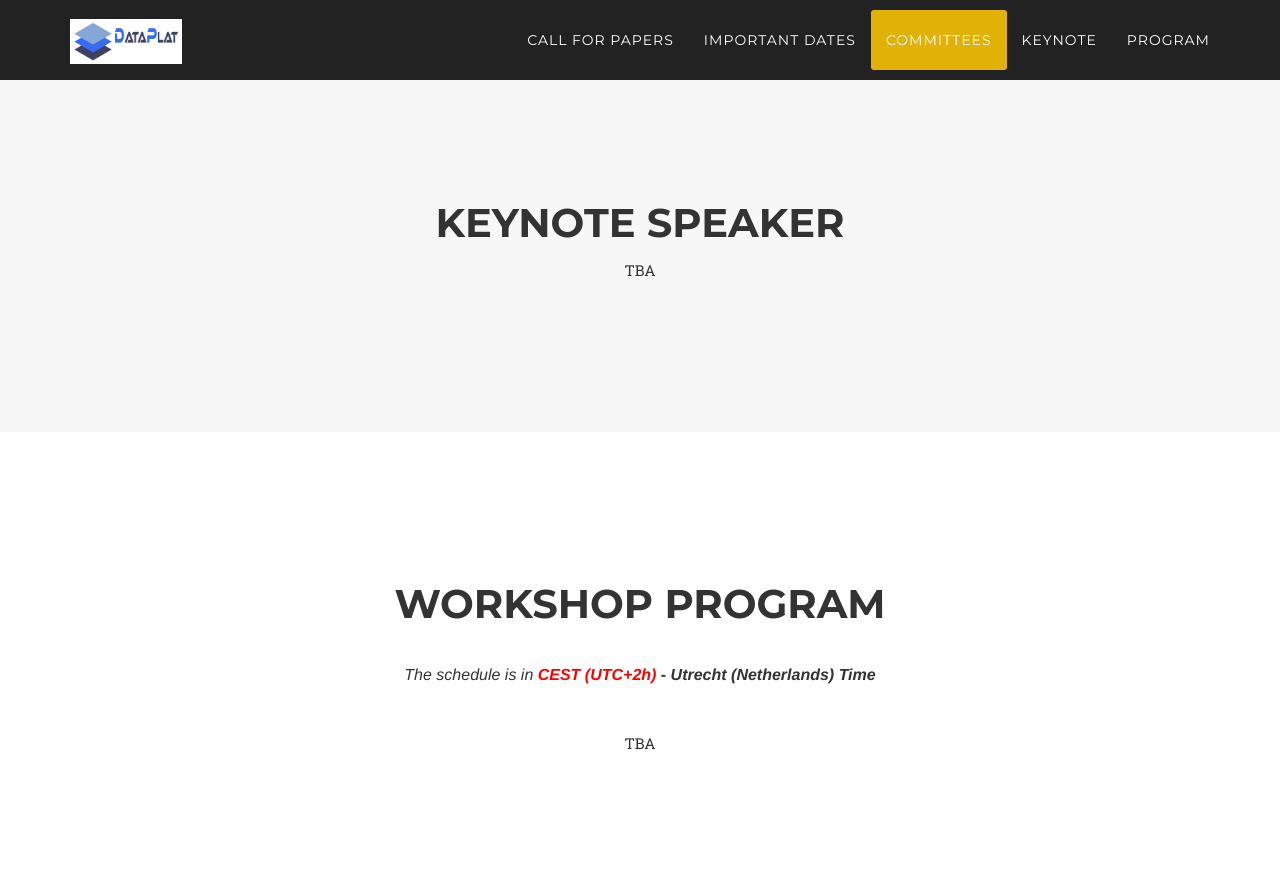
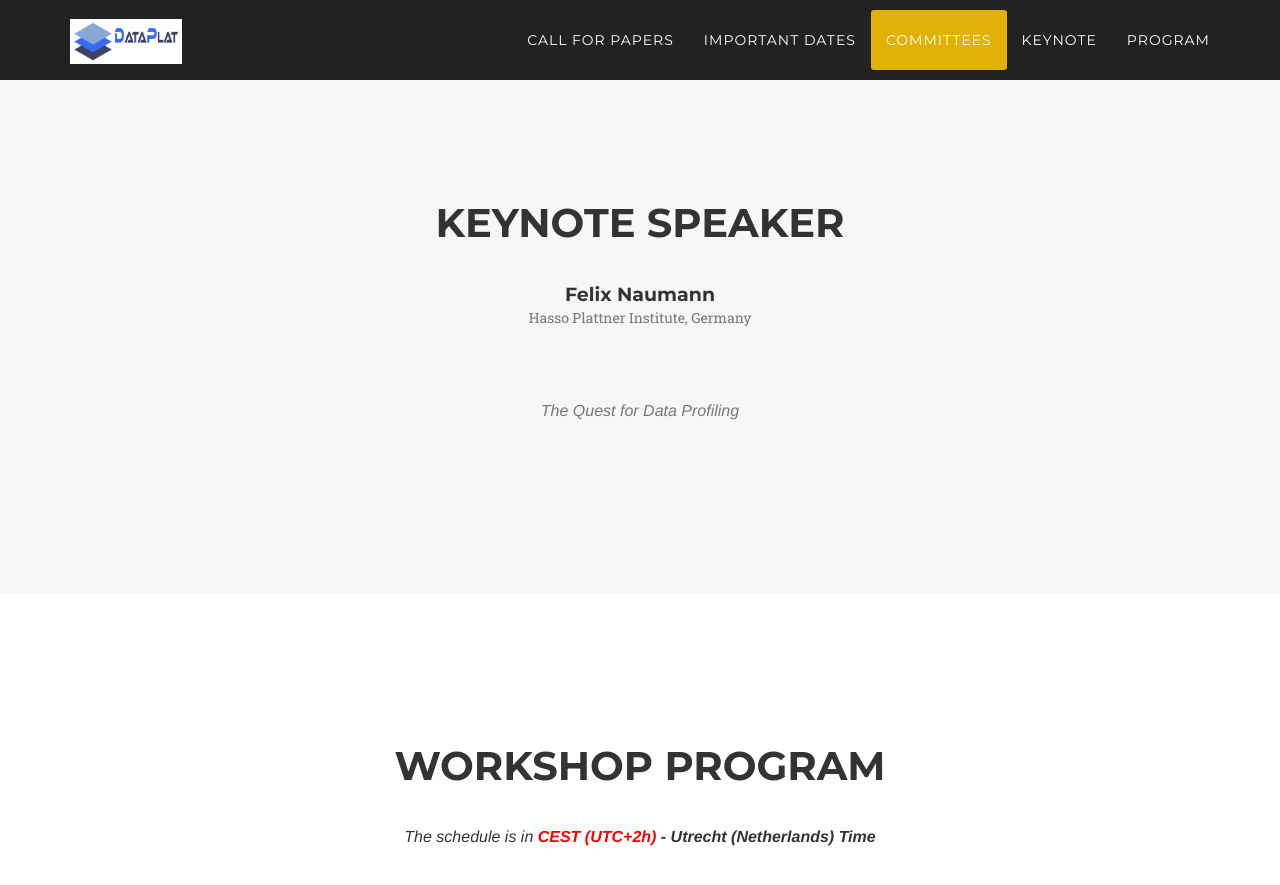
Before and after one commit to big-unibo/dataplat2024, a Jekyll site: the page built from index.html, in a window 1280 px wide and 900 px high, scrolled down 3785 px. Shown: the top 885 px of the window. Built offline with Jekyll 4.4.1, drawn with Linux system fonts in a browser that asks for light colours; some web fonts are replaced.

Commit message:
add keynote

```diff
--- a/_includes/keynote.html
+++ b/_includes/keynote.html
@@ -3,18 +3,17 @@
         <div class="row">
             <div class="col-lg-12 text-center">
                 <h2 class="section-heading">Keynote speaker</h2>
-                TBA
-                <!--
                 <div class="row">
                     <div class="col-sm-4"></div>
                     <div class="col-sm-4">
                         <div class="team-member">
-                            <h4>Angela Bonifati</h4>
-                            <p class="text-muted">Lyon 1 University & CNRS Liris, France</p>
+                            <h4>Felix Naumann</h4>
+                            <p class="text-muted">Hasso Plattner Institute, Germany</p>
                         </div>
                     </div>
                 </div>
-                <h3 class="section-subheading text-muted">The Quest for Schemas in Graph Databases</h3>
+                <h3 class="section-subheading text-muted">The Quest for Data Profiling</h3>
+                <!--
                 <div class="row">
                     <div class="col-sm-2"></div>
                     <div class="col-sm-8">
```
